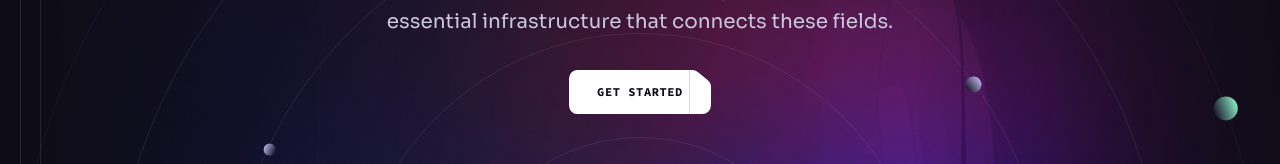
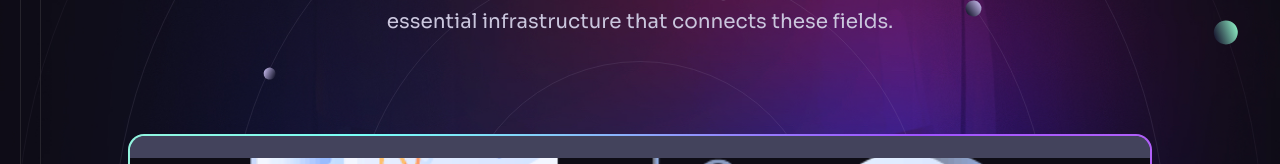
Before and after one commit to Datawise-Africa/datawise_frontend, a React (Vite) app: page / in a window 1280 px wide. Shown: the part 391-555 px from the top of the page. Built offline with nearby package versions, Linux system fonts and the light colour scheme.

Commit message:
Modified Hero.jsx in components folder

```diff
--- a/src/components/Hero.jsx
+++ b/src/components/Hero.jsx
@@ -27,9 +27,6 @@ const Hero = () => {
                         We are a research and development company that conducts applied research and development in Artificial Intelligence, Data Science, and the essential infrastructure that connects these fields.
                     </p>
 
-                    <Button href="/contact" white>
-                        Get Started
-                    </Button>
                 </div>
 
                 <div className="relative max-w-[23rem] mx-auto md:max-w-5xl xl:mb-24">
```
